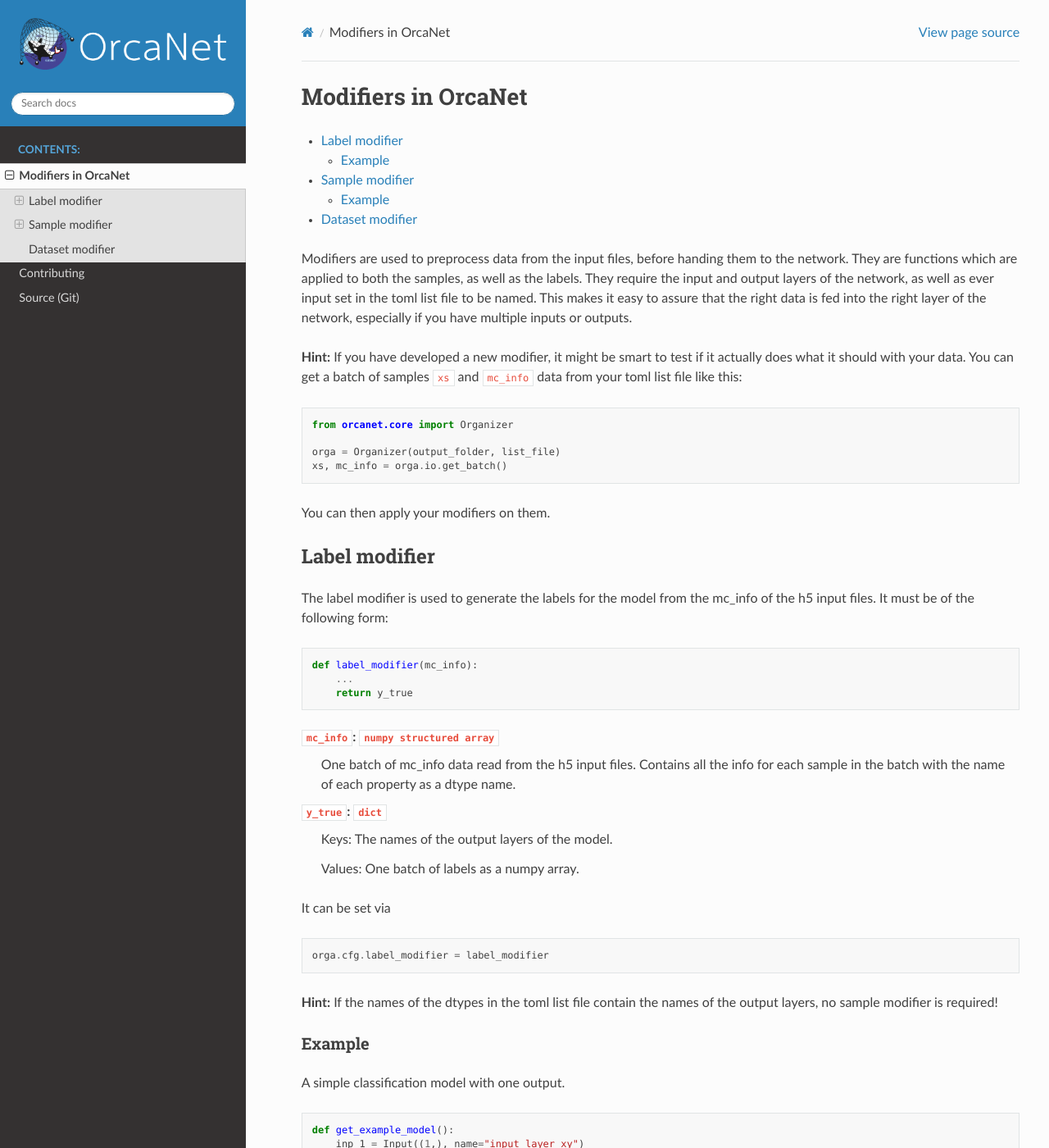
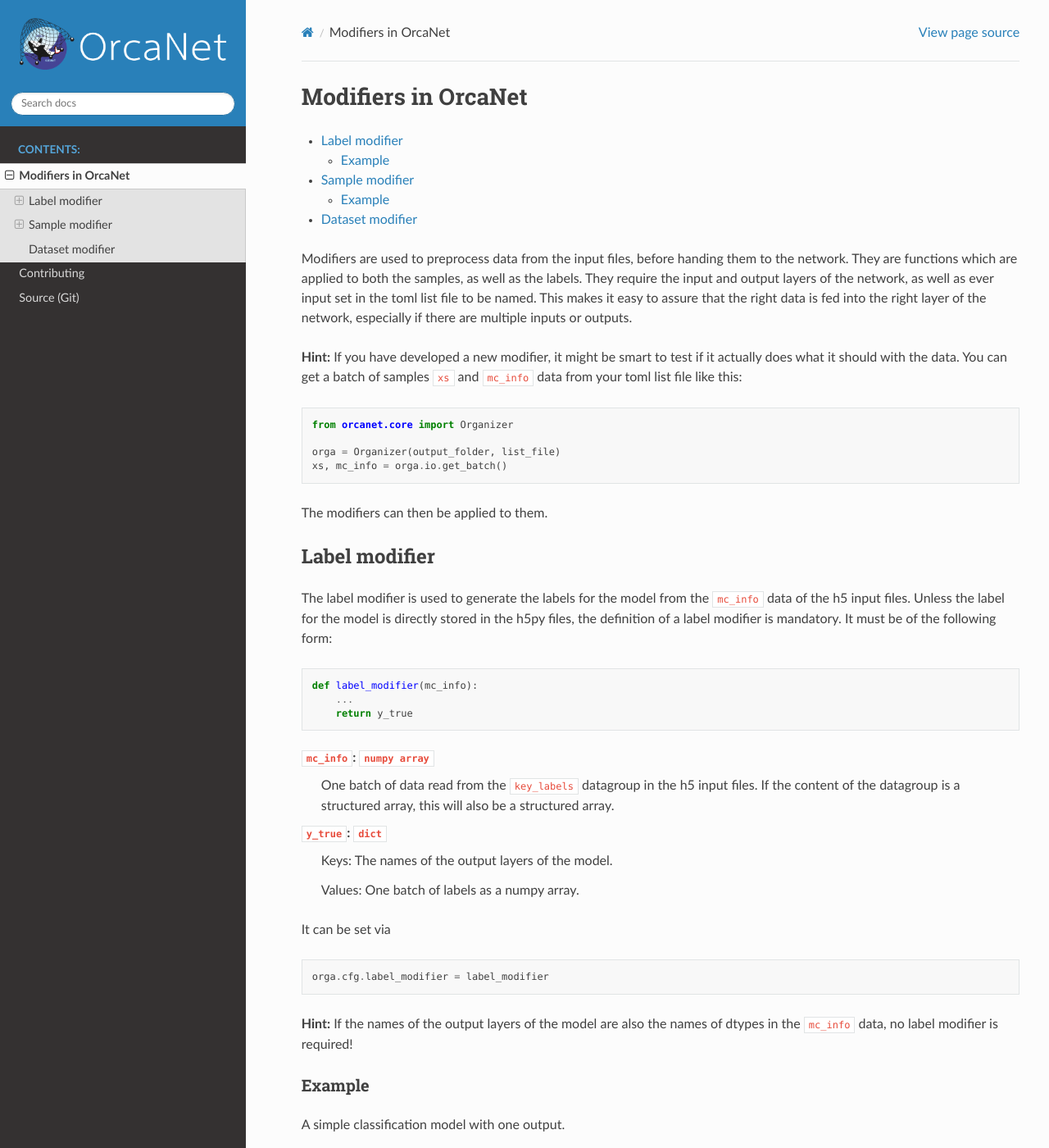
Before and after one commit to KM3NeT/OrcaNet, a Sphinx documentation site: the page built from docs/modifiers.rst, in a window 1280 px wide and 1400 px high. Shown: the whole window at 82% size. Built offline with Sphinx 7.4.7 and the Read the Docs theme 2.0.0, drawn with Linux system fonts in a browser that asks for light colours; the version number could not be read and is left out; some of the changed text lies outside the part shown.

Commit message:
Better doc.

```diff
--- a/docs/modifiers.rst
+++ b/docs/modifiers.rst
@@ -2,13 +2,18 @@ Modifiers in OrcaNet
 ====================
 .. contents:: :local:
 
-Modifiers are used to preprocess data from the input files, before handing them to the network.
+Modifiers are used to preprocess data from the input files, before handing them
+to the network.
 They are functions which are applied to both the samples, as well as the labels.
-They require the input and output layers of the network, as well as ever input set in the toml list file to be named.
-This makes it easy to assure that the right data is fed into the right layer of the network, especially if you have multiple inputs or outputs.
+They require the input and output layers of the network, as well as ever input
+set in the toml list file to be named.
+This makes it easy to assure that the right data is fed into the right layer of
+the network, especially if there are multiple inputs or outputs.
 
-**Hint:** If you have developed a new modifier, it might be smart to test if it actually does what it should with your data.
-You can get a batch of samples ``xs`` and ``mc_info`` data from your toml list file like this:
+**Hint:** If you have developed a new modifier, it might be smart to test if it
+actually does what it should with the data.
+You can get a batch of samples ``xs`` and ``mc_info`` data from your toml
+list file like this:
 
 .. code-block:: python
 
@@ -17,11 +22,14 @@ You can get a batch of samples ``xs`` and ``mc_info`` data from your toml list f
     orga = Organizer(output_folder, list_file)
     xs, mc_info = orga.io.get_batch()
 
-You can then apply your modifiers on them.
+The modifiers can then be applied to them.
 
 Label modifier
 --------------
-The label modifier is used to generate the labels for the model from the mc_info of the h5 input files.
+The label modifier is used to generate the labels for the model from the
+``mc_info`` data of the h5 input files. Unless the label for the model
+is directly stored in the h5py files, the definition of a label modifier
+is mandatory.
 It must be of the following form:
 
 .. code-block:: python
@@ -30,9 +38,11 @@ It must be of the following form:
         ...
         return y_true
 
-``mc_info``: ``numpy structured array``
-    One batch of mc_info data read from the h5 input files.
-    Contains all the info for each sample in the batch with the name of each property as a dtype name.
+``mc_info``: ``numpy array``
+    One batch of data read from the ``key_labels`` datagroup in the h5 input
+    files.
+    If the content of the datagroup is a structured array, this will
+    also be a structured array.
 ``y_true``: ``dict``
     Keys: The names of the output layers of the model.
 
@@ -44,7 +54,8 @@ It can be set via
 
     orga.cfg.label_modifier = label_modifier
 
-**Hint:** If the names of the dtypes in the toml list file contain the names of the output layers, no sample modifier is required!
+**Hint:** If the names of the output layers of the model are also the
+names of dtypes in the ``mc_info`` data, no label modifier is required!
 
 Example
 ^^^^^^^
@@ -64,9 +75,13 @@ A simple classification model with one output.
         example_model = Model((inp_1, inp_2), output)
         return example_model
 
-The output will be either [1,0] or [0,1] (one hot encoding), depending on whether the event is a neutrino or not.
-Suppose that in the structured array mc_info of the input file, one of the fields has the name ``particle``, which is an int and 1 for neutrinos, or some other number for non-neutrinos.
-We need to convert this to the categorical output of the model with a label modifier:
+The output will be either [1,0] or [0,1] (one hot encoding), depending on
+whether the event is a neutrino or not.
+Suppose that in the structured array mc_info of the input file, one of the
+fields has the name ``particle``, which is an int and 1 for neutrinos, or
+some other number for non-neutrinos.
+We need to convert this to the categorical output of the model with a label
+modifier:
 
 .. code-block:: python
 
@@ -84,19 +99,29 @@ We need to convert this to the categorical output of the model with a label modi
 
 Sample modifier
 ---------------
-The sample modifiers is used to distribute the samples read from the h5 input file to the right input layer in the network.
+The sample modifier is used to lead the samples read from the h5 input
+file to the input layers of the network.
 It must be of the following form:
 
 .. code-block:: python
 
-    def sample_modifier(xs_list):
+    def sample_modifier(xs_files):
         ...
         return xs_layer
 
-``xs_list``: ``dict``
-    Toml list input set names as keys, one batch of data as values.
+``xs_files``: ``dict``
+    One batch of data read from the ``key_samples`` datagroup in the h5 input
+    files.
+
+    Keys: Input set names from the toml list file.
+
+    Values: Numpy array with samples from the respective file.
 ``xs_layer``: ``dict``
-    Model input layer names as keys, one batch of data as values.
+    One batch of data on which the model will be trained on.
+
+    Keys: Name of an input layer of the network.
+
+    Values: Numpy array with samples.
 
 It can be set via
 
@@ -104,15 +129,15 @@ It can be set via
 
     orga.cfg.sample_modifier = sample_modifier
 
-**Hint:** If the names of the input sets in the toml list file and the names of the input layers match, no sample modifier is required!
+**Hint:** If the names of the input sets in the toml list file and the names of
+the input layers match, no sample modifier is required!
 
 
 Example
 ^^^^^^^
-Using the example classification model from above.
-We have xy and yz projections in the input files, but want to feed the network xy and zy data.
-
-Content of the toml list file::
+Using the example classification model from above, assume that we have
+input files with data in XY- and in YZ-projections.
+In that case, the content of the toml list file could like this::
 
     [xy]
     train_files = [
@@ -132,7 +157,9 @@ Content of the toml list file::
     "data/yz_val.h5"
     ]
 
-The following sample modifier is required:
+Let's say we want to feed the network XY- and ZY-projections instead, i.e. the
+axes of the YZ-projection need to be swapped.
+The following sample modifier will perform this operation:
 
 .. code-block:: python
 
@@ -156,20 +185,30 @@ It must be of the following form:
         return datasets
 
 ``mc_info``: ``numpy structured array``
-    One batch of mc_info data read from the h5 input files.
-    Contains all the info for each sample in the batch with the name of each property as a dtype name.
+    One batch of data read from the ``key_labels`` datagroup in the h5 input
+    files.
+    If the content of the datagroup is a structured array, this will
+    also be a structured array.
 ``y_true``: ``dict``
+    The labels given to the model.
+
     Keys: The names of the output layers of the model.
 
     Values: One batch of labels as a numpy array.
 ``y_pred``: ``dict``
+    The predictions of the model.
+
     Keys: The names of the output layers of the model.
 
-    Values: One batch of predictions from the respective output layer of the model as a numpy array.
+    Values: One batch of predictions from the respective output layer of the
+    model as a numpy array.
 ``datasets``: ``dict``
-    Keys: Names of the datasets which will be created in the resulting h5 evaluation file.
+    The datasets which will be created in the resulting h5
+    prediction file.
 
-    Values: The content of the datasets as a numpy array (or structured arrray).
+    Keys: Names of the datasets.
+
+    Values: The content of each dataset as a numpy array.
 
 It can be set via
 
@@ -177,4 +216,5 @@ It can be set via
 
     orga.cfg.dataset_modifier = dataset_modifier
 
-**Hint:** If no dataset modifier is given, the following datasets will be created: mc_info, and two sets for every output layer (label and pred).
+**Hint:** If no dataset modifier is given, the following datasets will be
+created: mc_info, and two sets for every output layer (label and pred).
```
Also changed, not shown: other parts of docs/modifiers.rst (+4 -2 lines), 2 other files.
